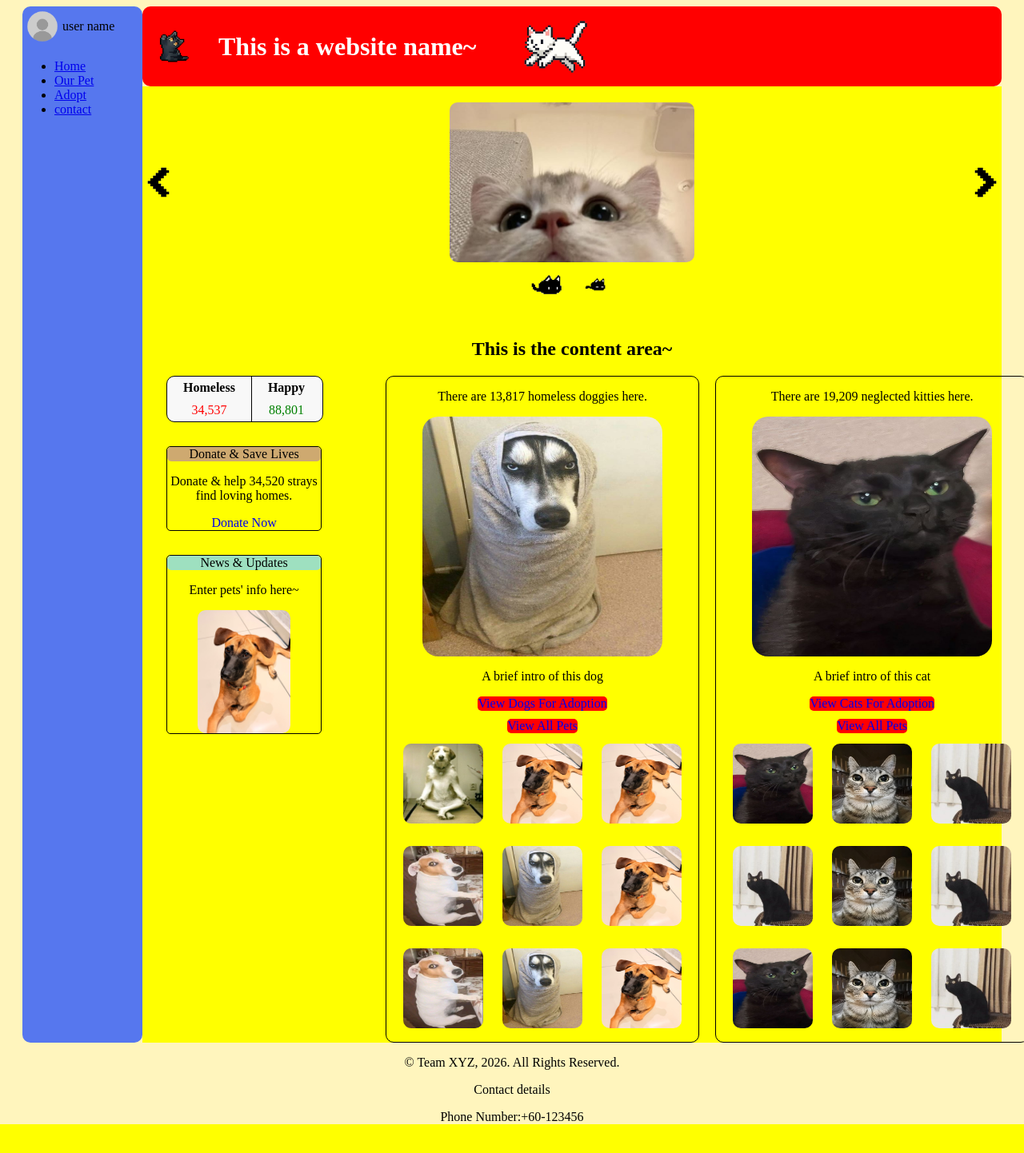
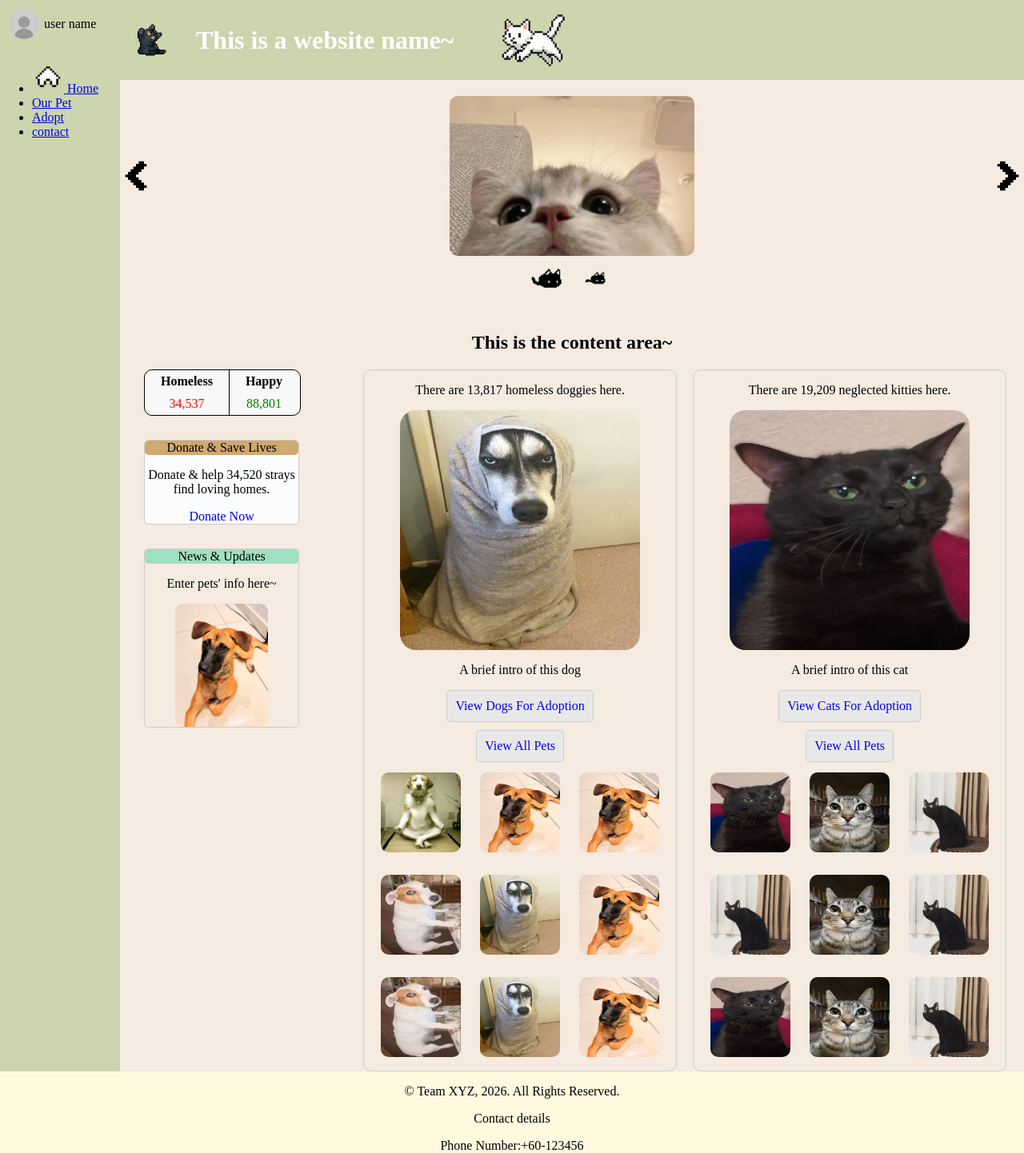
Before and after one commit to Augund/petAdoptionWeb, a Java web app: page / in a window 1280 px wide; the page is wider, and only the part inside the window is pictured. Shown: that part at 80% size. Before the commit the page ends 1406 px from the top of that part, so only its background shows below. Run offline with Tomcat 11, a stand-in JSP engine, Linux system fonts and the light colour scheme.

Commit message:
adding sidebar icom

```diff
--- a/src/main/webapp/css/mainPageStyle.css
+++ b/src/main/webapp/css/mainPageStyle.css
@@ -4,10 +4,10 @@ img{
 html,
 body{
 	height:100%;
-	padding:0 10px;
+	margin:0;
 }
 html{
-	background-color:#FFF5BD;
+	background-color:#FEFAE0;
 }
 
 
@@ -38,14 +38,13 @@ html{
 }
 
 header{
-    background-color:red;
+    background-color:#CCD5AE;
     color:white;
     display: flex;
     align-items: center;
     gap: 50px;
     padding:0 5px;
     min-height:50px;
-    border-radius:10px;
 }
 .header-title{
 	place-items:center;
@@ -77,6 +76,7 @@ header{
 
 .user-box{
 	display:flex;
+	padding:5px;
 }
 .user-img{
 	height:50px;
@@ -86,14 +86,18 @@ header{
 	min-height:100%;
 }
 .sidebar{
-    background-color: #5677ee;
+    background-color:#CCD5AE;
     width:150px;
 
     transition:transform 0.3s ease,
     			margin-left 0.25s ease;
     overflow: hidden;
-    border-radius:10px;
 
+}
+
+.sidebar-button{
+	width:40px;
+	align-items:center;
 }
 
 .sidebar-layout.collapsed .sidebar{
@@ -116,7 +120,7 @@ header{
 	transition: opacity 0.15s ease;/*use transition animation when opacity change after 0.15s*/
 	text-decoration:none;
 }
-.nav--list{
+.nav-list{
 	transition: opacity 0.15s ease;
 }
 
@@ -130,7 +134,7 @@ header{
 /*Display the content insede content area*/
 .content{
     flex:1;
-    background-color:yellow;
+    background-color:#F5EBE0;
 }
 .carousel{
 	position: relative;
@@ -239,7 +243,7 @@ header{
 }
 .dog-info{
 	background:transparent;
-	border:1px solid black;
+	border:1px solid #CCCCCC;
 	border-radius:10px;
 	display:flex;
 	flex-direction:column;
@@ -259,7 +263,7 @@ header{
 
 .cat-info{
 	background:transparent;
-	border:1px solid black;
+	border:1px solid #CCCCCC;
 	border-radius:10px;
 	display:flex;
 	flex-direction:column;
@@ -278,23 +282,26 @@ header{
 }
 
 .buttonAppearance{
-	background-color:red;
+	background-color:#E8E8E8;
 	border-radius:5px;
+	border:1px solid #CCCCCC;
 	text-decoration:none;
+	padding:10px;
 }
 
 .donate{
 	display:flex;
 	flex-direction:column;
-	border:1px solid black;
+	border:1px solid #CCCCCC;
 	border-radius:5px;
 	align-items:stretch;
 	text-align:center;
+	background:#FBFCFD;
 }
 .news{
 	display:flex;
 	flex-direction:column;
-	border:1px solid black;
+	border:1px solid #CCCCCC;
 	border-radius:5px;
 	align-items:stretch;
 	text-align:center;
--- a/src/main/webapp/home.html
+++ b/src/main/webapp/home.html
@@ -19,6 +19,7 @@
                 <ul class="nav-list">
                     <li>
                         <a href="home.html">
+                        <img src="images/sidebar-comic/home-sidebar.png" class="sidebar-button">
                         <span class="nav-label">Home</span>
                         </a>
                     </li>
```
Also changed, not shown: src/main/webapp/images/sidebar-comic/home-sidebar.png (added).
